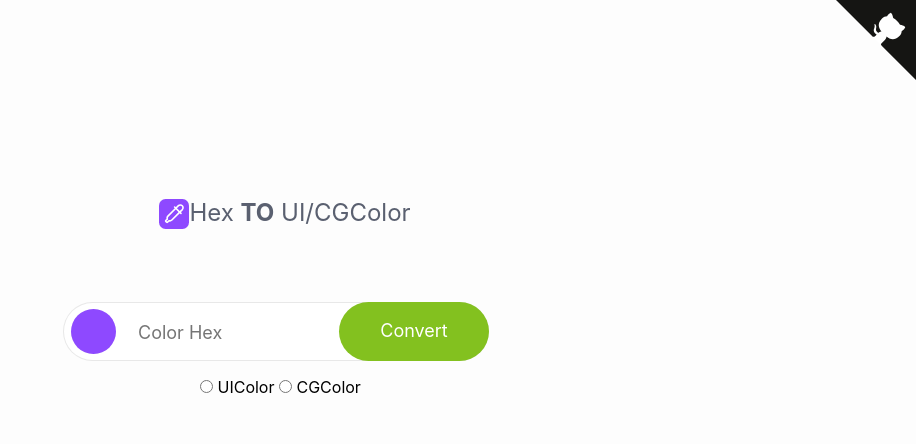
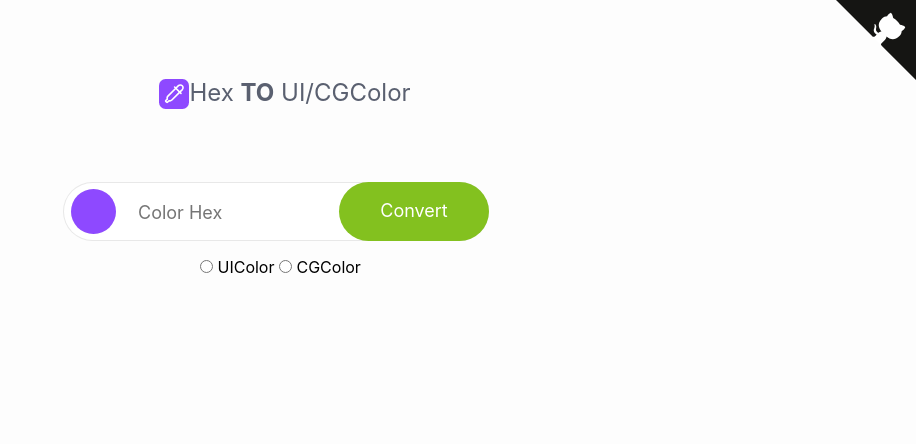
Before and after one commit to heliherrera/Hex-TO-UI-CGColor, a website: page index.html in a window 1280 px wide. Shown: the whole page, without its empty margins (364-1280 px from the left). Drawn offline with nearby package versions, Linux system fonts and the light colour scheme.

Commit message:
Update style.css

```diff
--- a/css/style.css
+++ b/css/style.css
@@ -4,7 +4,7 @@ body {
 }
 .main {
     position: absolute;
-    top: 40%;
+    top: 200px;
     left: 50%;
     transform: translate(-50%, -50%);
 }
```
